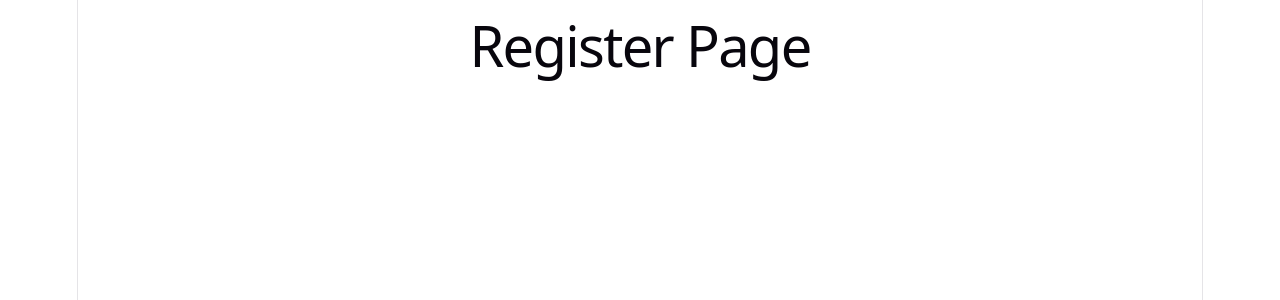
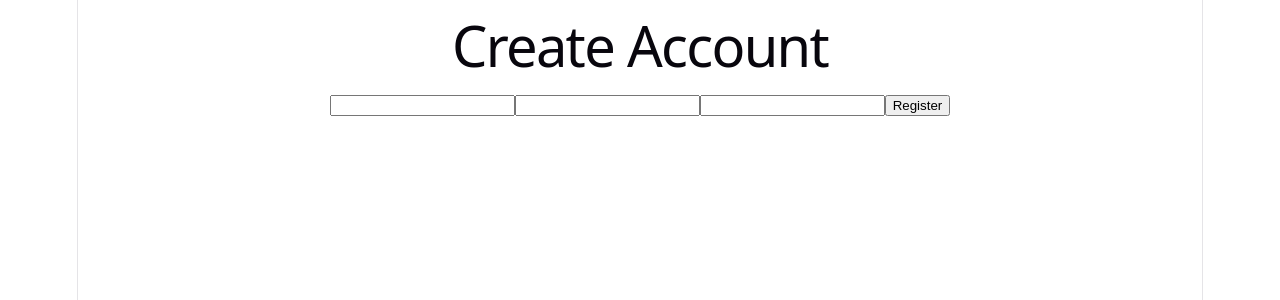
Before and after one commit to Nikhil42865/InterviewForgeAI, a React (Vite) app in the folder frontend/: page /register in a window 1280 px wide. Shown: the top 300 px of the page. Built offline with nearby package versions, Linux system fonts and the light colour scheme.

Commit message:
today created the registeration page with proper error handleing

```diff
--- a/frontend/src/App.tsx
+++ b/frontend/src/App.tsx
@@ -1,4 +1,4 @@
-import { BrowserRouter, Routes, Route, Navigate } from 'react-router-dom';
+import { Routes, Route, Navigate } from 'react-router-dom';
 
 import LoginPage from './pages/LoginPage';
 import DashboardPage from './pages/DashboardPage';
@@ -9,7 +9,6 @@ import ProtectedRoute from './components/ProtectedRoute'
 
 function App() {
   return (
-    <BrowserRouter>
       <Routes>
         <Route element={<AuthLayout/>}>
           <Route path="/login" element={<LoginPage/>}/>
@@ -22,7 +21,6 @@ function App() {
             </Route>
         </Route>
       </Routes>
-    </BrowserRouter>
   );
 }
 
--- a/frontend/src/context/AuthContext.tsx
+++ b/frontend/src/context/AuthContext.tsx
@@ -1,6 +1,8 @@
 import {createContext, useState, useEffect } from "react";
 import type {ReactNode } from "react";
 import userService from "../services/userService";
+import {useNavigate} from "react-router-dom";
+
 
 interface User {
     id: string;
@@ -10,7 +12,9 @@ interface User {
 interface AuthContextType {
     user: User | null,
     isAuthenticated: boolean,
-    isLoading: boolean
+    isLoading: boolean,
+    login: (accessToken: string, refreshToken: string) => Promise<void>
+    logout: () => void;
 }
 
 const AuthContext = createContext<AuthContextType | null>(null);
@@ -19,6 +23,25 @@ function AuthProvider({ children}: { children: ReactNode }){
     const[user, setUser] = useState(null);
     const[isAuthenticated, setIsAuthenticated] = useState(false);
     const[isLoading, setIsLoading] = useState(true);
+    const navigate = useNavigate();
+
+
+    const login = async (accessToken: string, refreshToken: string) =>{
+        localStorage.setItem("accessToken", accessToken);
+        localStorage.setItem("refreshToken", refreshToken);
+        const response = await userService.getProfile();
+
+        setUser(response.data);
+        setIsAuthenticated(true);
+    }
+
+    const logout = () =>{
+         localStorage.removeItem("accessToken");
+         localStorage.removeItem("refreshToken");
+         setUser(null);
+         setIsAuthenticated(false);
+         navigate("/login");
+    }
 
     useEffect(() =>{
         const loadUser = async () =>{
@@ -45,7 +68,9 @@ function AuthProvider({ children}: { children: ReactNode }){
         <AuthContext.Provider value={{
             user,
             isAuthenticated,
-            isLoading
+            isLoading,
+            login,
+            logout,
         }}>
             {children}
         </AuthContext.Provider>
--- a/frontend/src/main.tsx
+++ b/frontend/src/main.tsx
@@ -1,13 +1,16 @@
 import { StrictMode } from 'react'
 import { createRoot } from 'react-dom/client'
+import { BrowserRouter } from 'react-router-dom'
 import { AuthProvider } from './context/AuthContext.tsx'
 import './index.css'
 import App from './App.tsx'
 
 createRoot(document.getElementById('root')!).render(
   <StrictMode>
-    <AuthProvider>
-      <App />
-    </AuthProvider>
+    <BrowserRouter>
+      <AuthProvider>
+        <App />
+      </AuthProvider>
+    </BrowserRouter>
   </StrictMode>,
 )
--- a/frontend/src/pages/DashboardPage.tsx
+++ b/frontend/src/pages/DashboardPage.tsx
@@ -1,17 +1,22 @@
 import userService from "../services/userService";
+import useAuth from "../hooks/useAuth";
 
 function DashboardPage() {
     const testProfile = async()=>{
         const response = await userService.getProfile();
         console.log(response);
     };
-
+    const {logout} = useAuth();
     return (
         <div>
             <h1>Dashboard Page</h1>
             <button onClick={testProfile}>
                 Get Profile
             </button>
+            <br/>
+            <button onClick={logout}>
+                Logout
+            </button>
         </div>
     )
 };
--- a/frontend/src/pages/LoginPage.tsx
+++ b/frontend/src/pages/LoginPage.tsx
@@ -3,8 +3,12 @@ import {useNavigate} from "react-router-dom";
 import type { FormEvent } from "react";
 import type {LoginData} from "../types/auth";
 import authService from "../services/authService";
+import useAuth from "../hooks/useAuth";
 function LoginPage() {
     const navigate = useNavigate();
+    const {login} = useAuth();
+    const [isLoading, setIsLoading] = useState(false);
+    const [error, setError] = useState("");
 
     const [loginData, setLoginData] = useState<LoginData>({
         email : "",
@@ -23,19 +27,30 @@ function LoginPage() {
 
     const handleSubmit = async (event:FormEvent<HTMLFormElement>) =>{
         event.preventDefault();
-        const response = await authService.login(loginData);
-        const {accessToken, refreshToken} = response.data;
-        localStorage.setItem("accessToken", accessToken);
-        localStorage.setItem("refreshToken", refreshToken);
-        console.log(response);
-        navigate("/app/dashboard");
+        try{
+            setIsLoading(true);
+            setError("");
+            const response = await authService.login(loginData);
+            const {accessToken, refreshToken} = response.data;
+
+            await login(accessToken, refreshToken);
+            navigate("/app/dashboard");
+        }catch(error: any){
+            setError(error.response?.data?.message || "Login failed");
+        }
+        finally{
+            setIsLoading(false);
+        }
     }
     return (
         <form onSubmit={handleSubmit}>
             <h1>Login Page</h1>
             <input type = "email" value = {loginData.email} onChange={(event) => {handleChange("email", event.target.value)}}/>
             <input type = "password" value = {loginData.password} onChange={(event) => {handleChange("password", event.target.value)}}/>
-            <button type = "submit">Login</button>
+            <button type = "submit" disabled = {isLoading}>
+                {isLoading ? "Logging in..." : "Login"}
+            </button>
+            {error && <p style={{ color: "red" }}>{error}</p>}
         </form>
     )
 };
--- a/frontend/src/pages/RegisterPage.tsx
+++ b/frontend/src/pages/RegisterPage.tsx
@@ -1,7 +1,57 @@
+import type {FormEvent} from 'react';
+import type {RegisterData} from '../types/auth';
+import authService from '../services/authService';
+import {useState} from 'react';
+import {useNavigate} from 'react-router-dom';
+
 function RegisterPage() {
+    const navigate = useNavigate();
+    const [registerData, setRegisterData] = useState<RegisterData>({
+        name: "",
+        email: "",
+        password: "",
+    });
+    const [isLoading, setIsLoading] = useState(false);
+    const [error, setError] = useState("");
+
+    const handleChange = (
+        field: keyof RegisterData,
+        value: string
+    )=>{
+        setRegisterData({
+            ...registerData,
+            [field]: value,
+        });
+    };
+
+    const handleSubmit = async(event: FormEvent<HTMLFormElement>)=>{
+        event.preventDefault();
+        try{
+            setIsLoading(true);
+            setError("");
+            const response = await authService.register(registerData);
+            console.log(response);
+            navigate("/login");
+        }
+        catch(error: any){
+            setError(error.response?.data?.message || "Registration failed");
+        }
+        finally{
+            setIsLoading(false);
+        }
+    }
     return (
-        <h1>Register Page</h1>
+        <form onSubmit={handleSubmit}>
+            <h1>Create Account</h1>
+            <input type = "text" value = {registerData.name} onChange ={(event)=>{handleChange("name", event.target.value)}}/>
+            <input type = "email" value = {registerData.email} onChange ={(event)=>{handleChange("email", event.target.value)}}/>
+            <input type = "password" value = {registerData.password} onChange ={(event)=>{handleChange("password", event.target.value)}}/>
+            <button type = "submit" disabled = {isLoading}>
+                {isLoading ? "Creating account..." : "Register"}
+            </button>
+            {error && <p style={{ color: "red" }}>{error}</p>}
+        </form>
     )
-};
+}
 
 export default RegisterPage;
--- a/frontend/src/services/authService.ts
+++ b/frontend/src/services/authService.ts
@@ -1,10 +1,15 @@
 import api from '../api/axios'
-import type {LoginData} from '../types/auth';
+import type {LoginData, RegisterData} from '../types/auth';
 const authService = {
     // all the method will be defined here
     async login (data: LoginData){
         const response = await api.post('/auth/login', data);
         return response.data;
+    },
+
+    async register(data: RegisterData){
+        const response = await api.post('/auth/signup', data);
+        return response.data;
     }
 };
 
--- a/frontend/src/types/auth.ts
+++ b/frontend/src/types/auth.ts
@@ -2,3 +2,9 @@ export interface LoginData {
     email : string;
     password : string;
 };
+
+export interface RegisterData {
+    name : string;
+    email : string;
+    password : string;
+}
```
